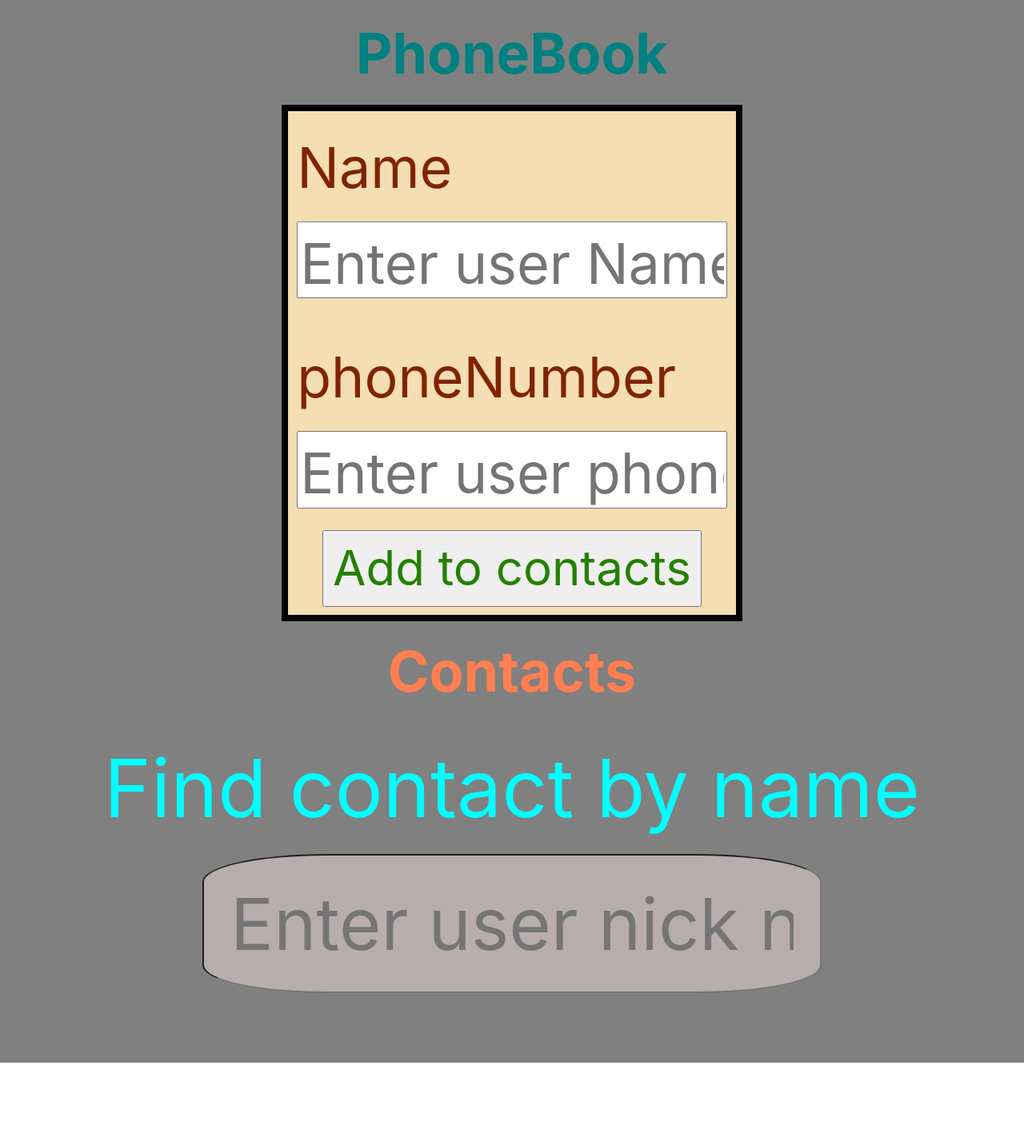
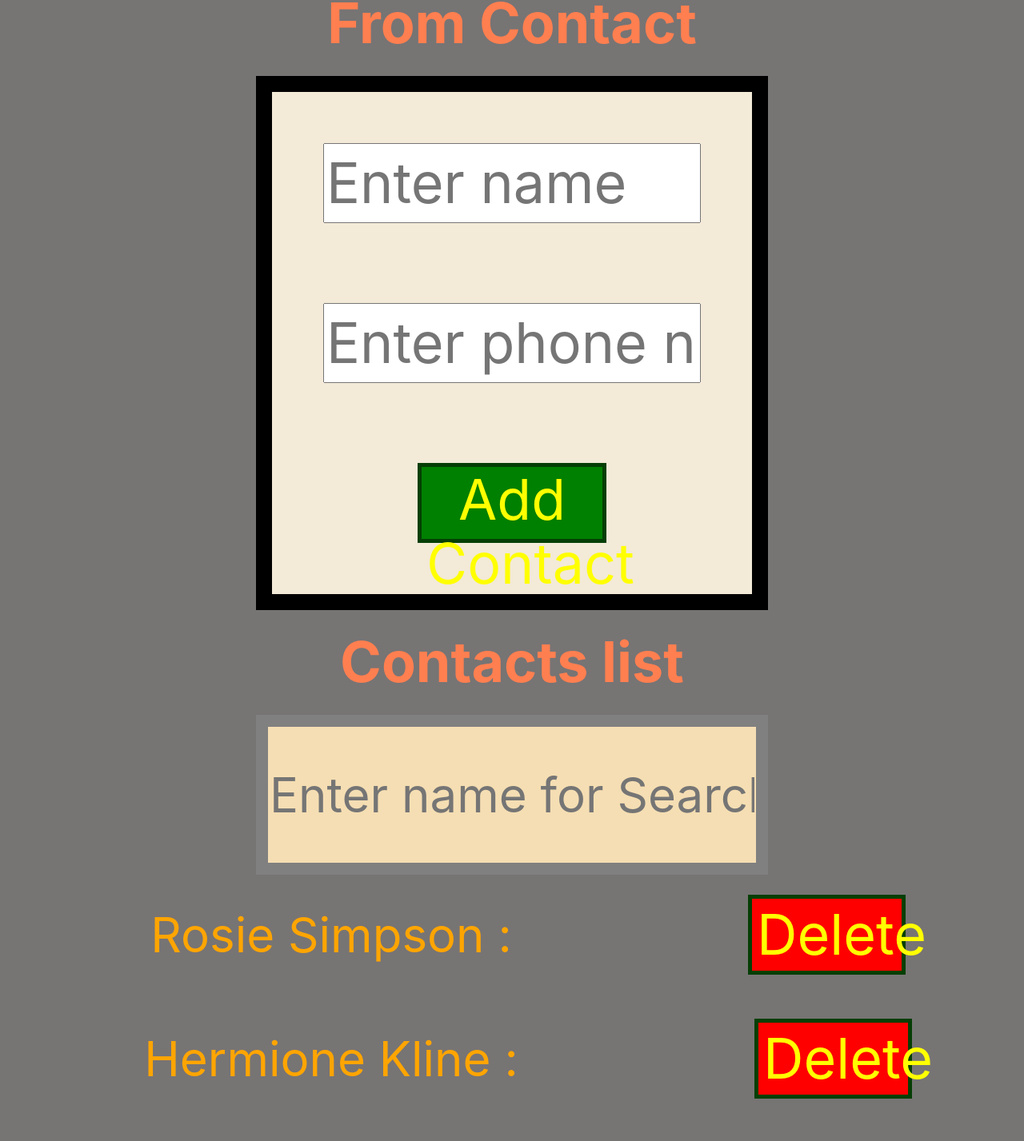
Before and after one commit to grisha19961116/goit-react-hw-02-phonebook, a React (Create React App) app: page / in a window 1280 px wide. Shown: the part 37-1464 px from the top of the page at 80% size. Before the commit the page ends 1366 px from the top, so only its background shows below. Built offline with nearby package versions, Linux system fonts and the light colour scheme.

Commit message:
i did evrething how you want

```diff
--- a/src/App.js
+++ b/src/App.js
@@ -1,9 +1,56 @@
-import PhoneBook from './components/PhoneBook/PhoneBook.js';
-
-export default function App() {
-  return (
-    <>
-      <PhoneBook />
-    </>
-  );
+import { Component } from 'react';
+import ContactList from './components/ContactList/ContactList.js';
+import ContactForm from './components/ContactForm/ContactForm.js';
+import Filter from './components/Filter/Filter.js';
+import style from './App.module.css';
+export default class App extends Component {
+  state = {
+    contacts: [
+      { id: 'id-1', name: 'Rosie Simpson', number: '459-12-56' },
+      { id: 'id-2', name: 'Hermione Kline', number: '443-89-12' },
+      { id: 'id-3', name: 'Eden Clements', number: '645-17-79' },
+      { id: 'id-4', name: 'Annie Copeland', number: '227-91-26' },
+    ],
+    filter: '',
+  };
+  handleAddContact = newContact =>
+    this.setState(({ contacts }) => ({
+      contacts: [...contacts, newContact],
+    }));
+  handleCheckUniqueContact = name => {
+    const { contacts } = this.state;
+    const isExistContact = !!contacts.find(contacts => contacts.name === name);
+    isExistContact && alert('Contact is already exist');
+    return !isExistContact;
+  };
+  handleRemoveContact = id =>
+    this.setState(({ contacts }) => ({
+      contacts: contacts.filter(contact => contact.id !== id),
+    }));
+  handleFilterChange = filter => this.setState({ filter });
+  getVisibleContacts = () => {
+    const { contacts, filter } = this.state;
+    return contacts.filter(contact =>
+      contact.name.toLowerCase().includes(filter.toLowerCase()),
+    );
+  };
+  render() {
+    const { filter } = this.state;
+    const visibleContacts = this.getVisibleContacts();
+    return (
+      <>
+        <h2>From Contact</h2>
+        <ContactForm
+          onAdd={this.handleAddContact}
+          onCheckUnique={this.handleCheckUniqueContact}
+        />
+        <h2>Contacts list</h2>
+        <Filter filter={filter} onChange={this.handleFilterChange} />
+        <ContactList
+          contacts={visibleContacts}
+          onRemove={this.handleRemoveContact}
+        />
+      </>
+    );
+  }
 }
--- /dev/null
+++ b/src/App.module.css
@@ -0,0 +1,9 @@
+h2 {
+  display: block;
+  margin: 0 auto;
+  text-align: center;
+  font-size: 70px;
+  color: coral;
+  padding-bottom: 2%;
+  padding-top: 2%;
+}
--- /dev/null
+++ b/src/components/ContactForm/ContactForm.js
@@ -0,0 +1,56 @@
+import style from './ContactForm.module.css';
+import { Component } from 'react';
+import { v4 as uuidv4 } from 'uuid';
+const INITIAL_STATE = {
+  name: '',
+  phone: '',
+};
+class ContactForm extends Component {
+  state = INITIAL_STATE;
+  handleChangeForm = ({ target }) => {
+    const { name, value } = target;
+    this.setState({ [name]: value });
+  };
+  handleFromSubmit = e => {
+    e.preventDefault();
+    const { name, phone } = this.state;
+    const { onAdd } = this.props;
+    const isValidForm = this.validateFrom();
+    if (!isValidForm) return;
+    onAdd({ id: uuidv4(), name, phone });
+    this.resetForm();
+  };
+  validateFrom = () => {
+    const { name, phone } = this.state;
+    const { onCheckUnique } = this.props;
+    if (!name || !phone) {
+      alert('Some filed is empty');
+      return false;
+    }
+    return onCheckUnique(name);
+  };
+  resetForm = () => this.setState(INITIAL_STATE);
+  render() {
+    const { name, phone } = this.state;
+    return (
+      <form onSubmit={this.handleFromSubmit}>
+        <input
+          type="text"
+          name="name"
+          placeholder="Enter name"
+          value={name}
+          onChange={this.handleChangeForm}
+        ></input>
+        <input
+          type="phone"
+          name="phone"
+          placeholder="Enter phone number"
+          value={phone}
+          onChange={this.handleChangeForm}
+        ></input>
+        <button type="submit">Add Contact</button>
+      </form>
+    );
+  }
+}
+export default ContactForm;
--- /dev/null
+++ b/src/components/ContactForm/ContactForm.module.css
@@ -0,0 +1,32 @@
+form {
+  width: 50%;
+  min-height: 400px;
+  display: block;
+  background-color: rgb(243, 234, 216);
+  margin: 0 auto;
+  border: solid 20px black;
+  padding: 5%;
+}
+input {
+  width: 100%;
+  height: 100px;
+  font-size: 70px;
+  color: rgb(12, 143, 99);
+  margin-bottom: 100px;
+}
+button {
+  border: solid 5px rgb(5, 63, 5);
+  display: block;
+  width: 50%;
+  height: 100px;
+  font-size: 70px;
+  color: yellow;
+  margin: 0 auto;
+  background-color: green;
+}
+button:hover {
+  background-color: chartreuse;
+}
+div {
+  background-color: rgb(119, 116, 116);
+}
--- /dev/null
+++ b/src/components/ContactList/ContactList.js
@@ -0,0 +1,23 @@
+import style from './ContactList.module.css';
+
+const ContactList = ({ contacts, onRemove }) => {
+  if (contacts.length === 0) return null;
+  return (
+    <ul>
+      {contacts.map(({ id, name, phone }) => {
+        return (
+          <li key={id}>
+            {name} : {phone}{' '}
+            <button
+              onClick={() => onRemove(id)}
+              className={style.button__delete}
+            >
+              Delete
+            </button>
+          </li>
+        );
+      })}
+    </ul>
+  );
+};
+export default ContactList;
--- /dev/null
+++ b/src/components/ContactList/ContactList.module.css
@@ -0,0 +1,22 @@
+ul {
+  width: 80%;
+  display: block;
+  margin: 0 auto;
+  list-style: none;
+}
+li {
+  display: flex;
+  width: 100%;
+  justify-content: center;
+  align-items: center;
+  height: 150px;
+  color: orange;
+  margin-bottom: 5px;
+  font-size: 60px;
+}
+.button__delete {
+  width: 20%;
+  background-color: red;
+  margin: 0;
+  margin-left: 30%;
+}
--- /dev/null
+++ b/src/components/Filter/Filter.js
@@ -0,0 +1,14 @@
+import style from './Filter.module.css';
+const Filter = ({ filter, onChange }) => {
+  return (
+    <input
+      className={style.input__filter}
+      type="text"
+      name="filter"
+      value={filter}
+      onChange={({ target }) => onChange(target.value)}
+      placeholder="Enter name for Search"
+    />
+  );
+};
+export default Filter;
--- /dev/null
+++ b/src/components/Filter/Filter.module.css
@@ -0,0 +1,10 @@
+.input__filter {
+  display: block;
+  width: 50%;
+  height: 200px;
+  margin: 0 auto;
+  color: rgb(24, 26, 26);
+  font-size: 60px;
+  border: solid 15px grey;
+  background-color: wheat;
+}
```
Also changed, not shown: 7 other files (tests, documents, lock files or other folders).
